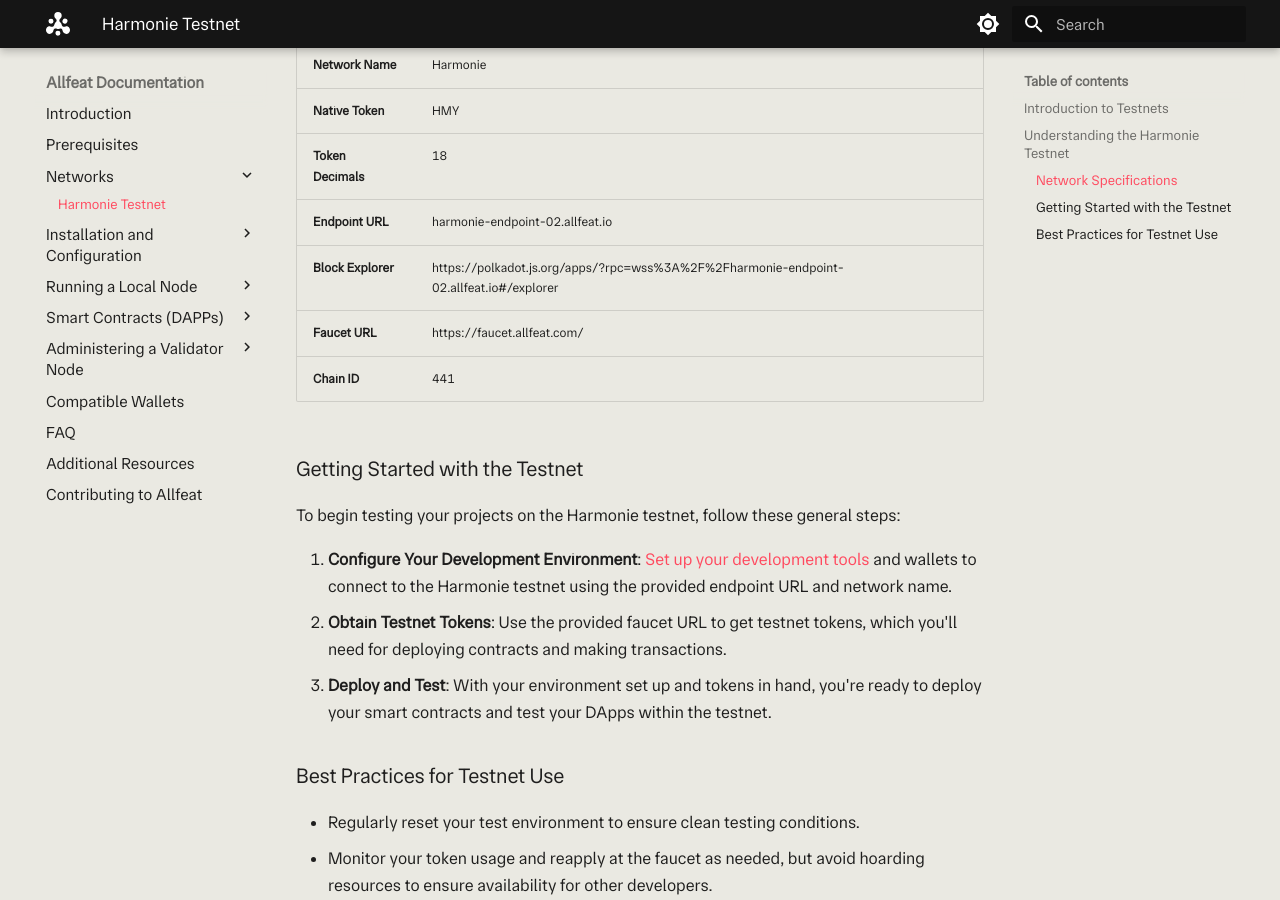
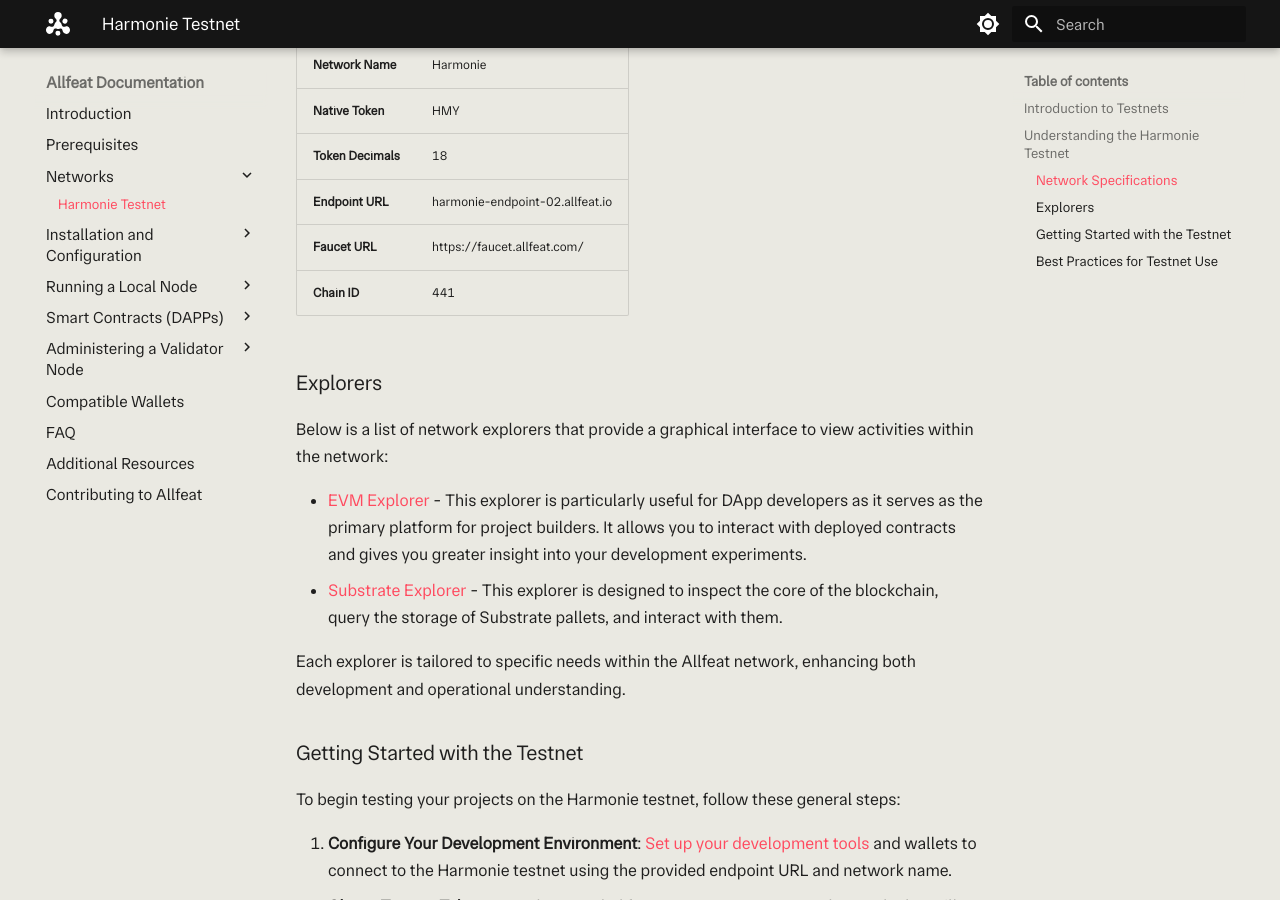
Before and after one commit to Allfeat/docs, an MkDocs documentation site: the page built from docs/networks/harmonie.md, in a window 1280 px wide and 900 px high, scrolled down 765 px. Built offline with MkDocs 1.6.1 and Material for MkDocs 9.7.7, drawn with Linux system fonts in a browser that asks for light colours.

Commit message:
fix code blocks formatting
explorers update

```diff
--- a/docs/networks/harmonie.md
+++ b/docs/networks/harmonie.md
@@ -20,9 +20,18 @@
 | **Native Token**   | HMY                                                                                                       |
 | **Token Decimals** | 18                                                                                                        |
 | **Endpoint URL**   | harmonie-endpoint-02.allfeat.io                                                                           |
-| **Block Explorer** | https://polkadot.js.org/apps/?rpc=wss%3A%2F%2Fharmonie-endpoint-02.allfeat.io#/explorer                   |
 | **Faucet URL**     | https://faucet.allfeat.com/                                                                               |
 | **Chain ID**       | 441                                                                                                       |
+
+### Explorers
+
+Below is a list of network explorers that provide a graphical interface to view activities within the network:
+
+- [EVM Explorer](https://evm.allfeat.com) - This explorer is particularly useful for DApp developers as it serves as the primary platform for project builders.
+It allows you to interact with deployed contracts and gives you greater insight into your development experiments.
+- [Substrate Explorer](https://polkadot.js.org/apps/?rpc=wss%3A%2F%2Fharmonie-endpoint-02.allfeat.io#/explorer) - This explorer is designed to inspect the core of the blockchain, query the storage of Substrate pallets, and interact with them.
+
+Each explorer is tailored to specific needs within the Allfeat network, enhancing both development and operational understanding.
 
 ### Getting Started with the Testnet
 
```
Also changed, not shown: docs/index.md (+1 -1 lines).
